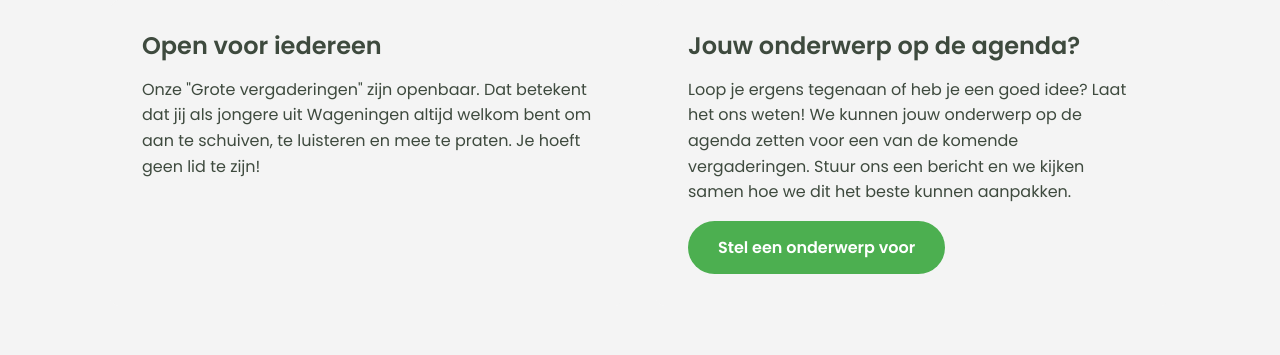
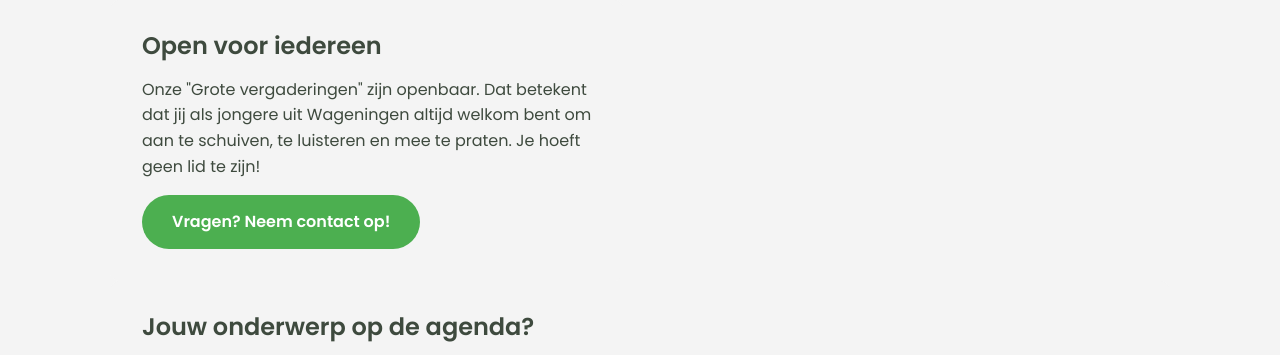
Before and after one commit to Twinpixel-nl/JongerenraadWageningen-Website, an Eleventy site: page src/vergaderingen.html in a window 1280 px wide. Shown: the part 1971-2326 px from the top of the page. Built offline with nearby package versions, Linux system fonts and the light colour scheme; Eleventy itself is replaced by a stand-in of ours; files that its build step writes are made by us from their sources.

Commit message:
Add contact link to vision card in vergaderingen.html

```diff
--- a/src/vergaderingen.html
+++ b/src/vergaderingen.html
@@ -55,6 +55,8 @@ description: "Bekijk ons vergaderrooster en kom langs! Iedereen is welkom om mee
             <div class="vision-card fade-in">
                 <h3>Open voor iedereen</h3>
                 <p>Onze "Grote vergaderingen" zijn openbaar. Dat betekent dat jij als jongere uit Wageningen altijd welkom bent om aan te schuiven, te luisteren en mee te praten. Je hoeft geen lid te zijn!</p>
+              <a href="/contact.html" class="btn btn-primary">Vragen? Neem contact op!</a>
+            </div>
             </div>
             <div class="mission-card fade-in">
                 <h3>Jouw onderwerp op de agenda?</h3>
```
